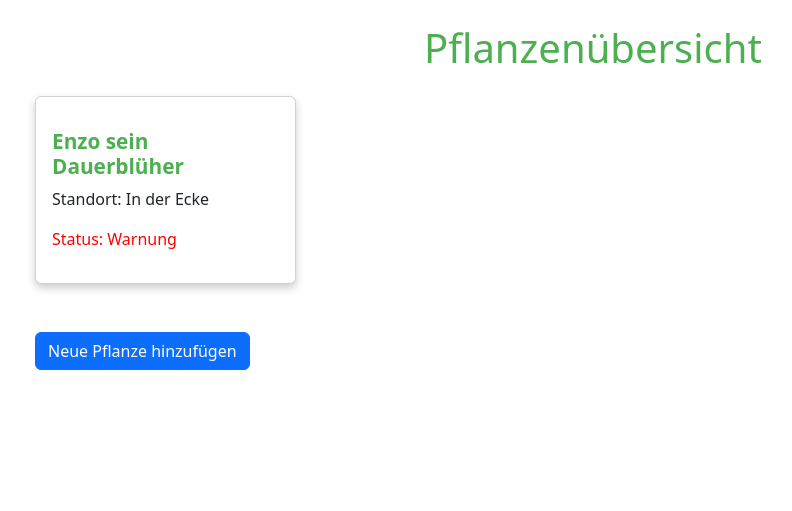
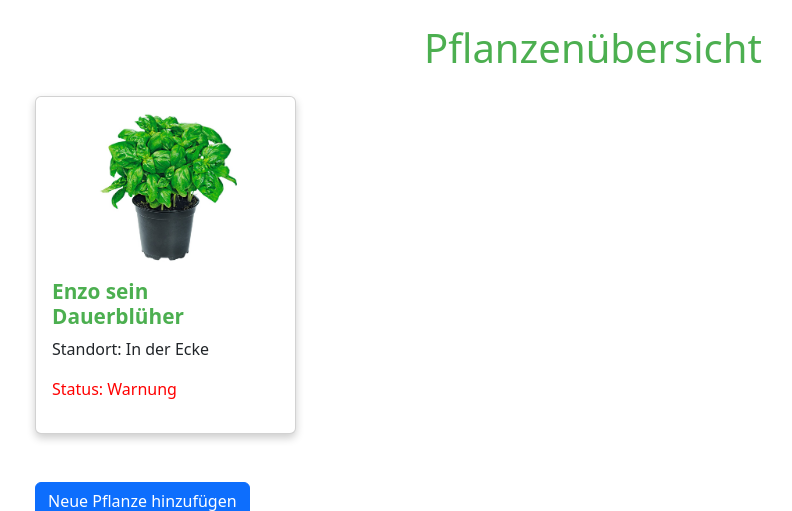
Before and after one commit to EnzoZacharias/pflanzenbewaesserung, a Flask app: page / in a window 1280 px wide. Shown: the top 511 px of the page, without its empty margins (47-839 px from the left). Run offline with Flask 3, Linux system fonts and the light colour scheme; data comes from the database, SQL or seed files in the repository; some libraries are stand-ins or nearby versions.

Commit message:
add image of plant to overview page

```diff
--- a/pflanzenbewaesserung/static/css/overview.css
+++ b/pflanzenbewaesserung/static/css/overview.css
@@ -28,3 +28,12 @@ h1 {
 .text-success {
     color: green !important;
 }
+
+.plant-img {
+    width: 100%;
+    max-height: 150px;
+    object-fit: contain;
+    border-radius: 8px;
+    display: block;
+    margin: 0 auto;
+}
--- a/pflanzenbewaesserung/templates/overview.html
+++ b/pflanzenbewaesserung/templates/overview.html
@@ -17,7 +17,7 @@
                     <div class="card-body">
                         <!-- Plant image section -->
                         <div class="product-img text-center">
-                            <!-- <img src="{{ i.img }}" alt="Pflanzenbild" class="img-fluid rounded"> -->
+                            <img src="{{ url_for('static', filename='images/' + i.mac + '.png') }}" alt="Pflanzenbild" class="img-fluid rounded plant-img">
                         </div>
                         <!-- Plant details -->
                         <h5 class="card-title mt-3">{{ i.name }}</h5>
```
